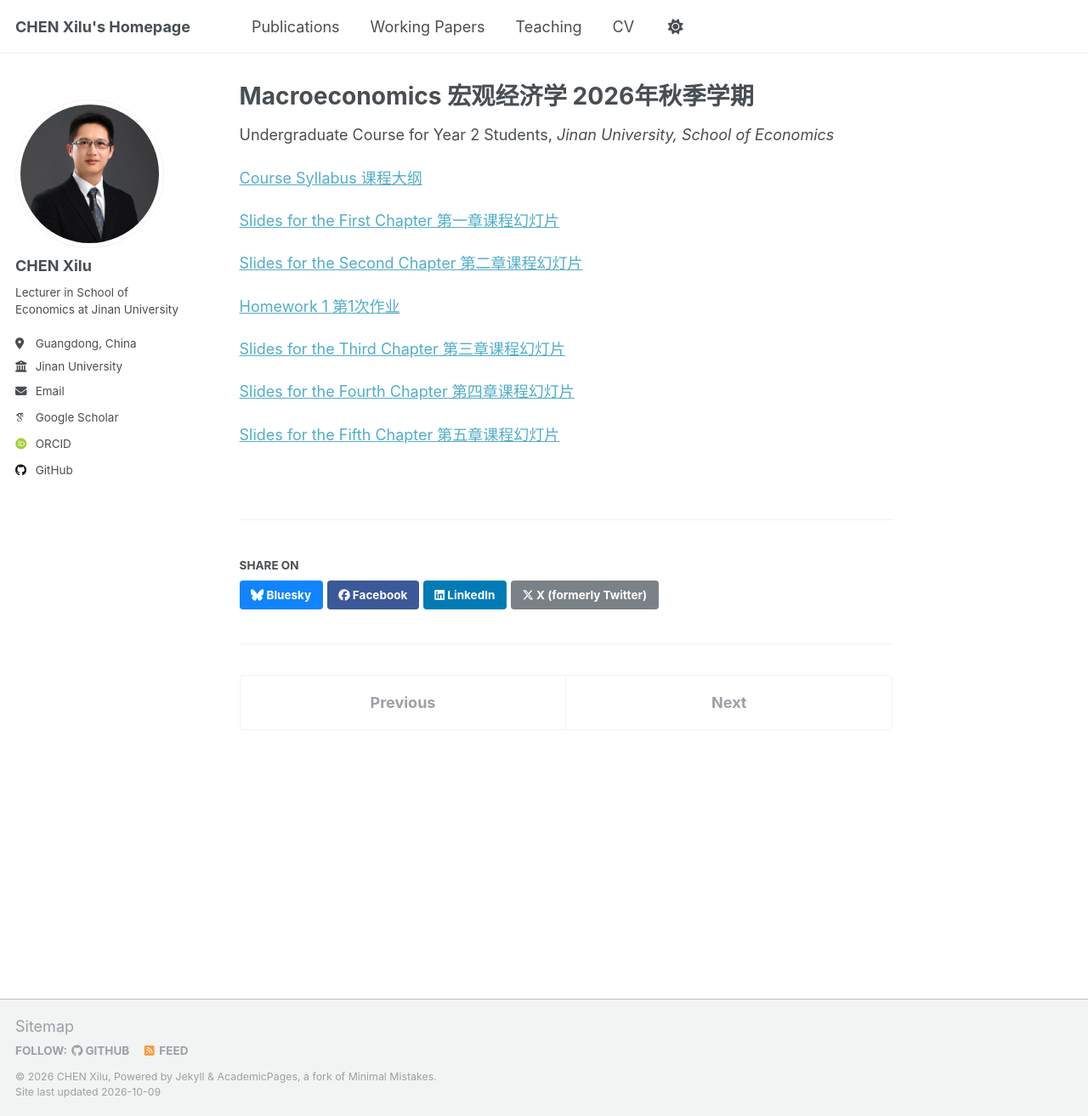
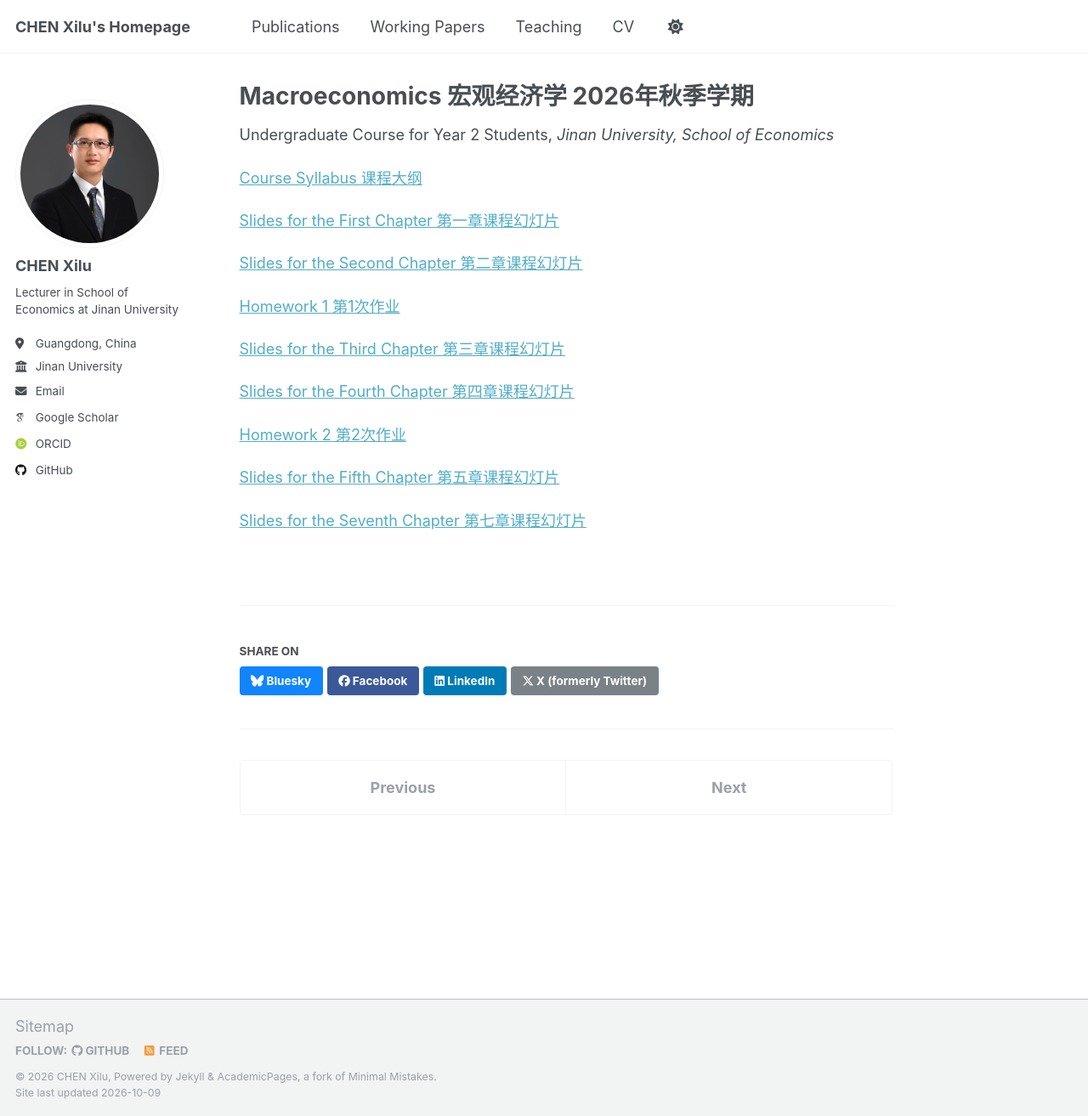
Before and after one commit to Xilu-CHEN/xilu-chen.github.io, a Jekyll site: the page built from _teaching/macro_2026_fall.md, in a window 1280 px wide and 1313 px high. Shown: the whole window at 85% size. Built offline with Jekyll 4.4.1, drawn with Linux system fonts in a browser that asks for light colours; some web fonts are replaced; a script that is not in the unit is left out.

Commit message:
Update macro_2026_fall.md

```diff
--- a/_teaching/macro_2026_fall.md
+++ b/_teaching/macro_2026_fall.md
@@ -21,4 +21,8 @@ excerpt: '[Course Syllabus 课程大纲](http://xilu-chen.github.io/files/teachi
 
 [Slides for the Fourth Chapter 第四章课程幻灯片](http://xilu-chen.github.io/files/teaching_macro_2026_fall/《宏观经济学》第4章.pdf){:target="_blank"}
 
+[Homework 2 第2次作业](http://xilu-chen.github.io/files/teaching_macro_2026_fall/宏观经济学第2次作业.pdf){:target="_blank"}
+
 [Slides for the Fifth Chapter 第五章课程幻灯片](http://xilu-chen.github.io/files/teaching_macro_2026_fall/《宏观经济学》第5章.pdf){:target="_blank"}
+
+[Slides for the Seventh Chapter 第七章课程幻灯片](http://xilu-chen.github.io/files/teaching_macro_2026_fall/《宏观经济学》第7章.pdf){:target="_blank"}
```
